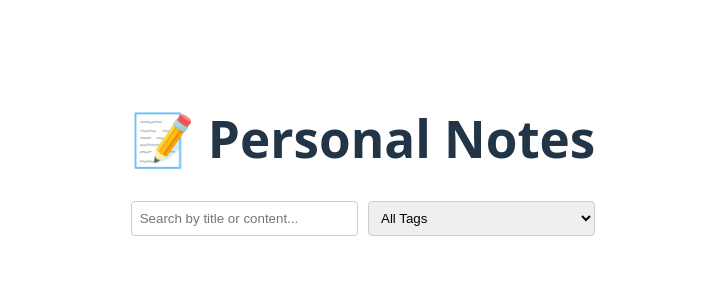
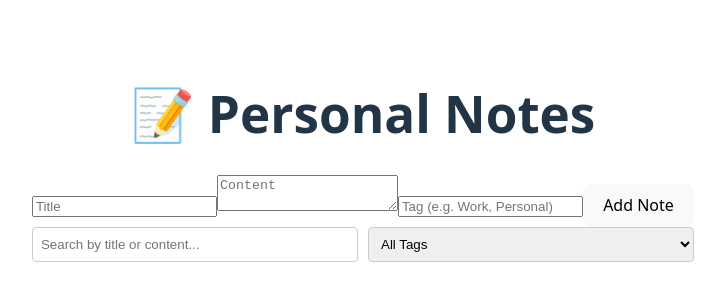
Before and after one commit to kausikaaa/Projects, a React (Vite) app in the folder Notes-app/client/: page / in a window 1280 px wide. Shown: the part 234-534 px from the top of the page, without its empty margins (277-1002 px from the left). Built offline with nearby package versions, Linux system fonts and the light colour scheme.

Commit message:
feat(frontend) : add style for component a nd update home page

```diff
--- /dev/null
+++ b/Notes-app/client/src/components/AddNoteForm.css
@@ -0,0 +1,26 @@
+.add-note-form {
+  display: flex;
+  flex-direction: column;
+  gap: 10px;
+  margin-bottom: 20px;
+}
+
+.add-note-form input,
+.add-note-form textarea {
+  padding: 10px;
+  border: 1px solid #ccc;
+  border-radius: 4px;
+}
+
+.add-note-form button {
+  padding: 10px;
+  border: none;
+  background-color: #0077ff;
+  color: white;
+  cursor: pointer;
+  border-radius: 4px;
+}
+
+.add-note-form button:hover {
+  background-color: #005fd1;
+}
--- a/Notes-app/client/src/pages/Home.jsx
+++ b/Notes-app/client/src/pages/Home.jsx
@@ -1,9 +1,15 @@
 import React from 'react';
 import FilterBar from '../components/FilterBar';
+import AddNoteForm from '../components/AddNoteForm';
 
 const Home = () => {
+
   return (
-    <div className ="home-container">
+    <div className="home-container">
+
+      <AddNoteForm onNoteAdded={(newNote) => {
+  // to push to notes list or refetch notes later
+}} />
       <FilterBar />
     </div>
   );
```
